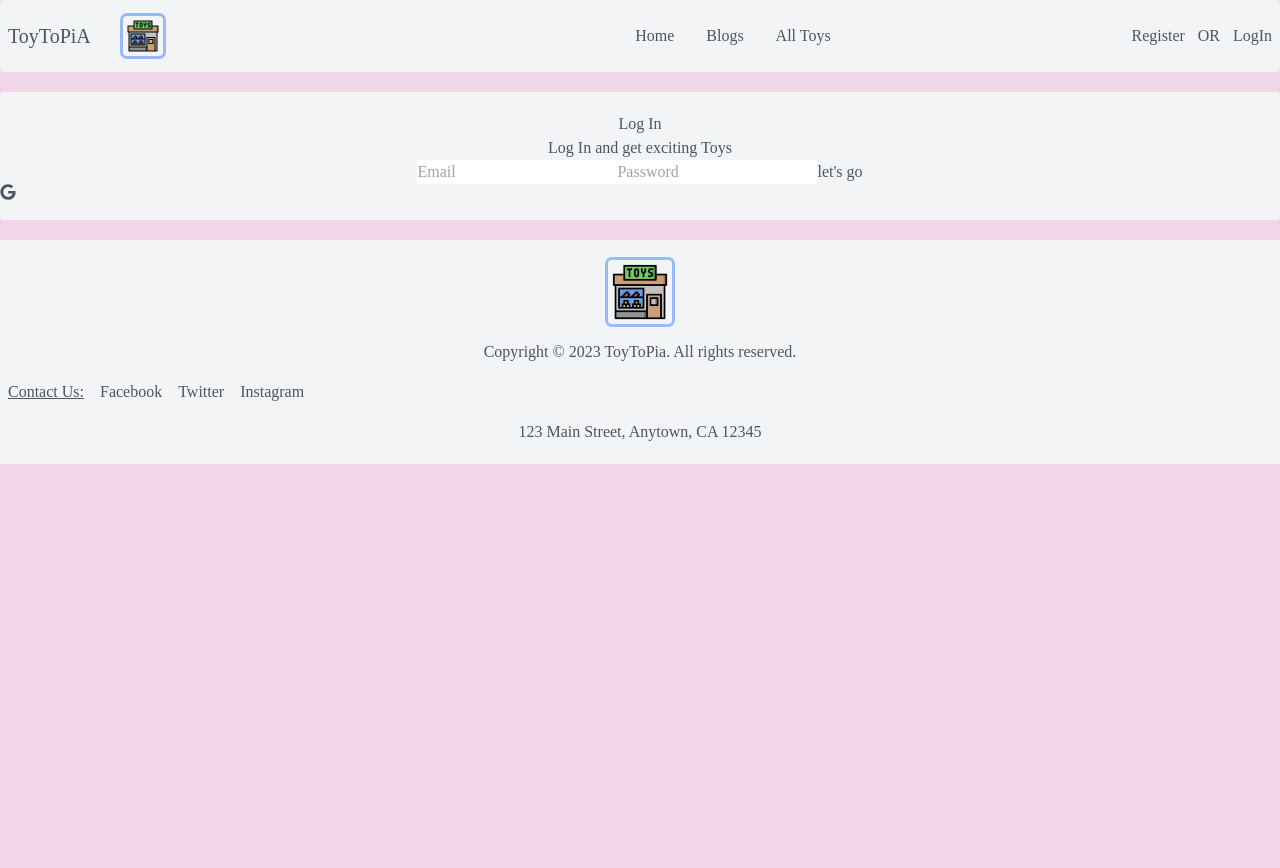
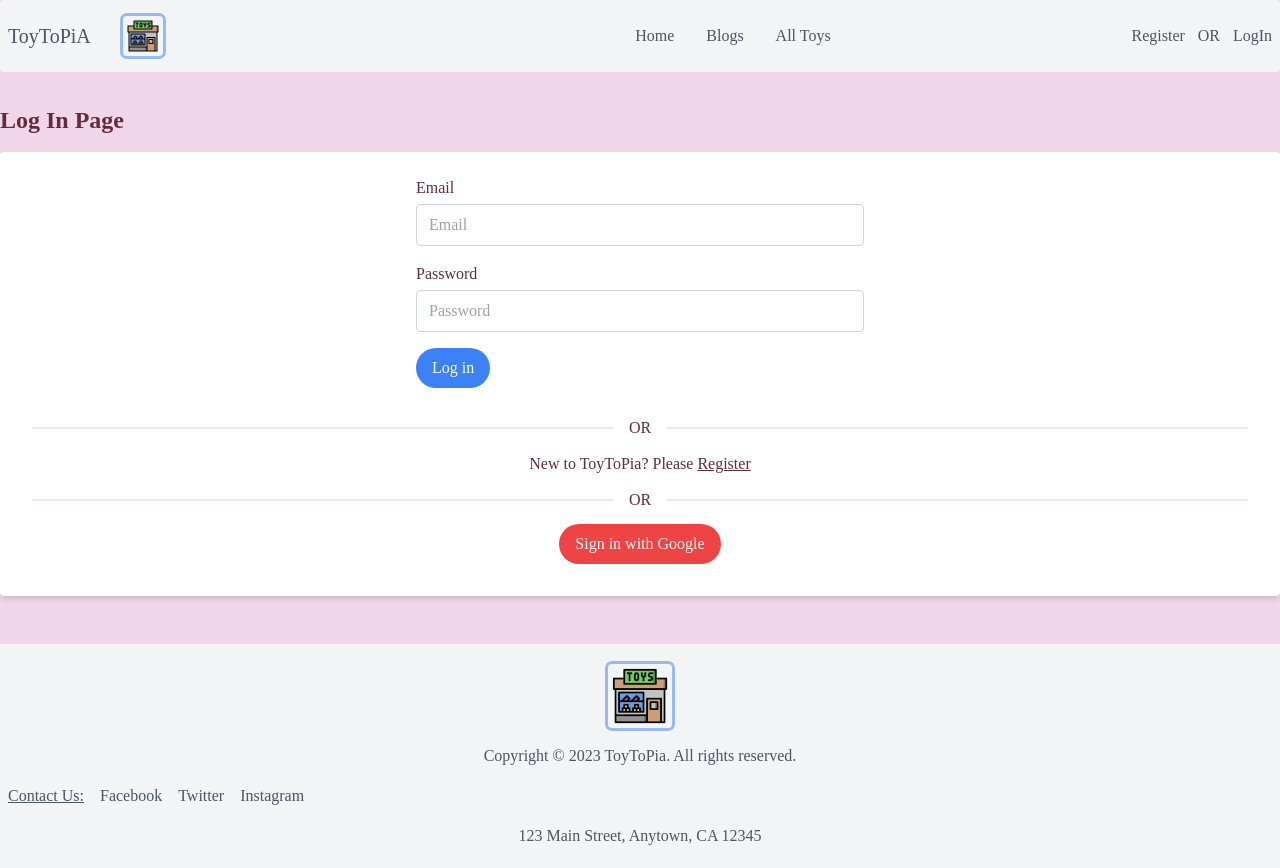
Before and after one commit to Robin-Ibn-Nur/toytopia-client-side, a React (Vite) app: page /login in a window 1280 px wide. Before the commit the page ends 800 px from the top, so only its background shows below. Built offline with nearby package versions, Linux system fonts and the light colour scheme; no server answers; a web font is replaced by a local one.

Commit message:
banner section added

```diff
--- a/src/Layout/Main/Main.jsx
+++ b/src/Layout/Main/Main.jsx
@@ -6,11 +6,7 @@ import { AuthContext } from '../../AuthProvider/AuthProvider';
 import PageLoader from '../../Pages/Loader/PageLoader/PageLoader';
 
 const Main = () => {
-    const { loading } = useContext(AuthContext)
 
-    if (loading) {
-        return <PageLoader></PageLoader>
-    }
     return (
         <div>
             <Header></Header>
--- a/src/Pages/AddToy/AddToy.jsx
+++ b/src/Pages/AddToy/AddToy.jsx
@@ -40,9 +40,9 @@ const AddToy = () => {
     };
 
     return (
-        <div className="container mx-auto p-4">
+        <div className="container mx-auto py-8">
             <h1 className="text-2xl font-bold mb-4">Add a Toy</h1>
-            <form onSubmit={handleSubmit} className="max-w-md mx-auto">
+            <form onSubmit={handleSubmit} className="bg-white shadow-md rounded px-8 pt-6 pb-8 mb-4">
                 <div className="mb-4">
                     <label className="block mb-2 font-bold" htmlFor="pictureUrl">
                         Picture URL of the toy
--- a/src/Pages/Blog/Blog.jsx
+++ b/src/Pages/Blog/Blog.jsx
@@ -1,8 +1,16 @@
-import React from 'react';
+import React, { useContext } from 'react';
 import { usePageTitle } from '../../CustomHook/usePageTitle';
+import { AuthContext } from '../../AuthProvider/AuthProvider';
+import GptLoader from '../GptLoader/GptLoader';
 
 const Blog = () => {
     usePageTitle("ToyToPia")
+
+    const { loading } = useContext(AuthContext)
+
+    if (loading) {
+        return <GptLoader></GptLoader>
+    }
 
     const blogPosts = [
         {
--- /dev/null
+++ b/src/Pages/GptLoader/GptLoader.jsx
@@ -0,0 +1,11 @@
+import React from 'react';
+
+const GptLoader = () => {
+    return (
+        <div className="flex justify-center items-center h-screen">
+            <div className="animate-spin rounded-full h-20 w-20 border-t-2 border-b-2 border-gray-900"></div>
+        </div>
+    );
+};
+
+export default GptLoader;
--- a/src/Pages/Home/Banner/Banner.jsx
+++ b/src/Pages/Home/Banner/Banner.jsx
@@ -15,17 +15,17 @@ import { Pagination, Navigation } from "swiper";
 const Banner = () => {
     const banners = [
         {
-            image: 'https://external-content.duckduckgo.com/iu/?u=https%3A%2F%2Fae01.alicdn.com%2Fkf%2FHTB10OtkKFXXXXXkXFXXq6xXFXXX0%2FMontessori-materials-educational-Toys-Dominoes-Children-Preschool-Teaching-Counting-Stacking-Board-Wooden-Math-Toy-W123.jpg&f=1&nofb=1&ipt=6cb0bf4060a3725cc42aadb513f4a44bca8ac95f7496add9e00161bf35d949b3&ipo=images',
+            image: 'https://img.freepik.com/free-photo/creative-collage-mars-planet-with-astronauts_23-2149488966.jpg?w=740&t=st=1684852939~exp=1684853539~hmac=c6c64dea87670a744f377136a246dd80ef8adb44b4b251ad31e6d4f2c3b3f24a',
             title: "Adventure Awaits",
             description: "Embark on exciting journeys with our adventurous toys and games.",
         },
         {
-            image: 'https://external-content.duckduckgo.com/iu/?u=https%3A%2F%2Fi5.walmartimages.com%2Fasr%2F313db21b-9553-4068-a86e-afecef887f69_1.d8ee8bf80cd0c9806fe4217837bc2535.jpeg%3FodnWidth%3D1000%26odnHeight%3D1000%26odnBg%3Dffffff&f=1&nofb=1&ipt=6ec8b32448587797c3948b5b2434bc6776f65f7cb79fd8cc40da5ecda3a806ed&ipo=images',
+            image: 'https://img.freepik.com/free-photo/ideas-idea-vision-design-plan-objective-mission-concept_53876-167112.jpg?w=826&t=st=1684852792~exp=1684853392~hmac=75e723fd53b82eb1ac6b8c7d60f69e3288a93bfef9d4355b87d389e8cea9d39a',
             title: "Creativity Unleashed",
             description: "Inspire imagination and unleash creativity with our innovative toys and crafts.",
         },
         {
-            image: 'https://external-content.duckduckgo.com/iu/?u=https%3A%2F%2Fi.ytimg.com%2Fvi%2FqZ3OVi-gAMo%2Fmaxresdefault.jpg&f=1&nofb=1&ipt=ef3246df96b35fb5662b65c3eeaac49cb63eae41fd3320a5185ecd459ac90834&ipo=images',
+            image: 'https://img.freepik.com/free-photo/back-school-concept-with-alphabet-letters-wooden-cubes-paper-high-angle-view_176474-7559.jpg?w=740&t=st=1684852710~exp=1684853310~hmac=31087df611769bd38a6a3fc72c85aa57b9d60cceadd8a5729cc11126fbed1416',
             title: "Learning Made Fun",
             description: "Discover educational toys and activities that make learning enjoyable and engaging.",
 
--- a/src/Pages/Home/Home/Home.jsx
+++ b/src/Pages/Home/Home/Home.jsx
@@ -1,4 +1,4 @@
-import React from 'react';
+import React, { useContext } from 'react';
 import Banner from '../Banner/Banner';
 import Gallery from '../Gallery/Gallery';
 import ShopByCategory from '../ShopByCategory/ShopByCategory';
@@ -7,11 +7,18 @@ import { usePageTitle } from '../../../CustomHook/usePageTitle';
 import TreandySection from '../TreandySection/TreandySection';
 import Marquee from "react-fast-marquee";
 import FaqSection from '../FaqSection/FaqSection';
+import GptLoader from '../../GptLoader/GptLoader';
+import { AuthContext } from '../../../AuthProvider/AuthProvider';
 
 
 const Home = () => {
 
     usePageTitle("ToyToPia")
+    const { loading } = useContext(AuthContext)
+
+    if (loading) {
+        return <GptLoader></GptLoader>
+    }
     return (
         <div>
             <div className='container mx-auto bg-white my-5'>
--- a/src/Routs/router.jsx
+++ b/src/Routs/router.jsx
@@ -32,7 +32,7 @@ export const router = createBrowserRouter([
             },
             {
                 path: "/mytoys",
-                element: <MyToys></MyToys>
+                element: <ProtectedRoute><MyToys></MyToys></ProtectedRoute>
             },
             {
                 path: "/toy/:id",
--- a/src/SharedPage/LogInPage/LogInPage.jsx
+++ b/src/SharedPage/LogInPage/LogInPage.jsx
@@ -1,6 +1,6 @@
 import React, { useContext } from 'react';
 import { AuthContext } from '../../AuthProvider/AuthProvider';
-import { useLocation, useNavigate } from 'react-router-dom';
+import { Link, useLocation, useNavigate } from 'react-router-dom';
 import { toast } from 'react-hot-toast';
 import { usePageTitle } from '../../CustomHook/usePageTitle';
 import { FaGoogle } from "react-icons/fa";
@@ -41,32 +41,66 @@ const LogInPage = () => {
         // form.reset()
     }
 
-    // const handleGoogleSignIn = () => {
-    //     signInWithGoogle()
-    //         .then(result => {
-    //             console.log(result);
-    //             toast.success("SuccessFully SignIn with your Google Account", { autoClose: 500 })
-    //             nevigate(from, { replace: true });
-    //         })
-    //         .catch(error => {
-    //             toast.error("Something is Fishy, Please check your Email & SignIn again", { autoClose: 500 })
-    //         })
-    // }
+    const handleGoogleSignIn = () => {
+        signInWithGoogle()
+            .then(result => {
+                console.log(result);
+                toast.success("SuccessFully SignIn with your Google Account", { autoClose: 500 })
+                nevigate(from, { replace: true });
+            })
+            .catch(error => {
+                toast.error("Something is Fishy, Please check your Email & SignIn again", { autoClose: 500 })
+            })
+    }
     return (
-        <div >
-            <div className='container register-page mx-auto bg-gray-100 text-gray-600 text-center py-5 my-5 rounded'>
-                <form onSubmit={handleLogin} className="login-panel">
-                    <div className="left-side sm:hidded"></div>
-                    <div className="right-side">
-                        <h1>Log In</h1>
-                        <p>Log In and get exciting Toys</p>
-                        <input type="email" name="email" placeholder='Email' required />
-                        <input type="password" name="password" placeholder='Password' required />
-                        <input type="submit" value="let's go" className="submit-btn" />
+        <div className="container mx-auto py-8">
+            <h1 className="text-2xl font-bold mb-4">Log In Page</h1>
+
+            <div className='bg-white shadow-md rounded px-8 pt-6 pb-8 mb-4'>
+                <form onSubmit={handleLogin} className="max-w-md mx-auto">
+                    <div className="mb-4">
+                        <label htmlFor="email" className="block mb-1 font-medium">
+                            Email
+                        </label>
+                        <input
+                            type="email"
+                            name="email"
+                            placeholder='Email'
+                            className="w-full border border-gray-300 rounded px-3 py-2"
+                            required />
                     </div>
+
+                    <div className="mb-4">
+                        <label htmlFor="password" className="block mb-1 font-medium">
+                            Password
+                        </label>
+                        <input
+                            type="password"
+                            name="password"
+                            placeholder='Password'
+                            className="w-full border border-gray-300 rounded px-3 py-2"
+                            required />
+                    </div>
+                    <button
+                        type="submit"
+                        className="bg-blue-500 hover:bg-blue-600 text-white py-2 px-4 rounded-full mb-4"
+                    >
+                        Log in
+                    </button>
                 </form>
-                <FaGoogle></FaGoogle>
+                <div className="divider">OR</div>
+                <p className='text-center'>New to ToyToPia? Please <Link to="/register" className='link'>Register</Link></p>
+                <div className="divider">OR</div>
+                <div className='text-center'>
+                    <button
+                        onClick={handleGoogleSignIn}
+                        className="bg-red-500 hover:bg-red-600 text-white py-2 px-4 rounded-full"
+                    >
+                        Sign in with Google
+                    </button>
+                </div>
             </div>
+
         </div>
     );
 };
--- a/src/SharedPage/ProtectedRoute/ProtectedRoute.jsx
+++ b/src/SharedPage/ProtectedRoute/ProtectedRoute.jsx
@@ -2,12 +2,13 @@ import React, { useContext } from 'react';
 import { LoaderIcon } from 'react-hot-toast';
 import { Navigate, useLocation } from 'react-router-dom';
 import { AuthContext } from '../../AuthProvider/AuthProvider';
+import GptLoader from '../../Pages/GptLoader/GptLoader';
 
 const ProtectedRoute = ({ children }) => {
     const { user, loading } = useContext(AuthContext)
     const location = useLocation()
     if (loading) {
-        return <LoaderIcon></LoaderIcon>
+        return <GptLoader></GptLoader>
     }
 
     if (user) {
--- a/src/SharedPage/RegisterPage/RegisterPages.jsx
+++ b/src/SharedPage/RegisterPage/RegisterPages.jsx
@@ -115,7 +115,7 @@ const RegisterPages = () => {
                     </button>
                 </form>
                 <div className="divider">OR</div>
-                <p className='text-center'>Already have an account Please <Link to="/login" className='link'>Log In</Link></p>
+                <p className='text-center'>Already have an account! Please <Link to="/login" className='link'>Log In</Link></p>
                 <div className="divider">OR</div>
                 <div className='text-center'>
                     <button
```
Also changed, not shown: src/Pages/Home/Gallery/Gallery.jsx (+8 -8 lines), src/Pages/MyToys/MyToys.jsx (+24 -18 lines).
